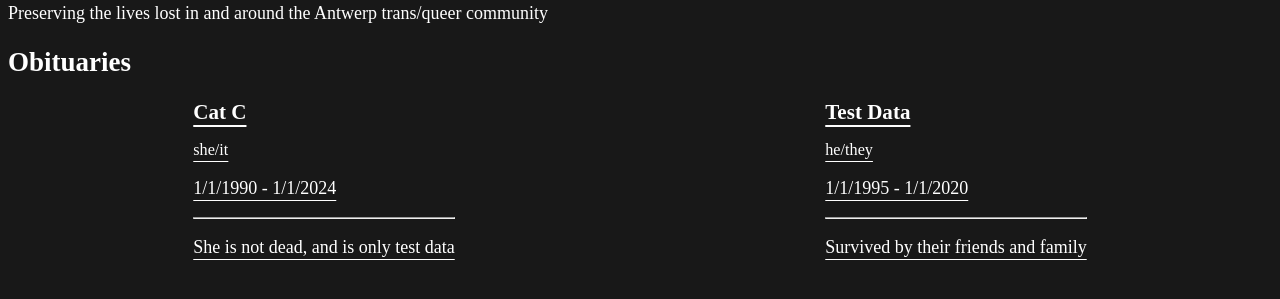
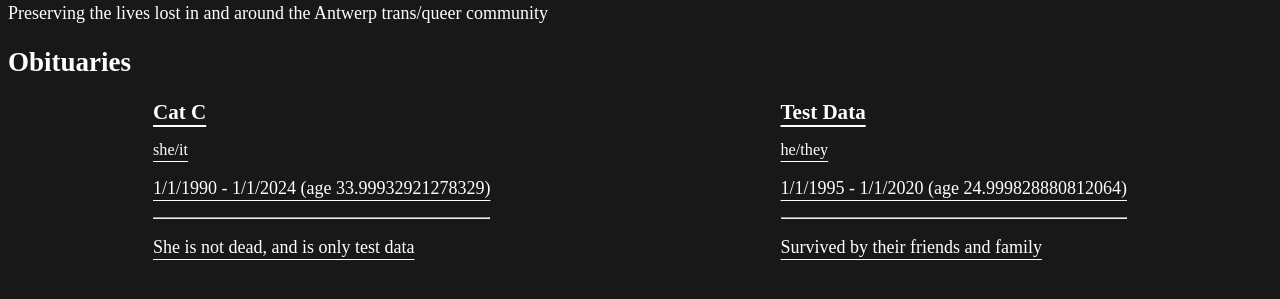
Before and after one commit to Denperidge/community-obituaries, an Eleventy site: page src/index.html in a window 1280 px wide. Shown: the part 87-386 px from the top of the page. Built offline with nearby package versions, Linux system fonts and the light colour scheme; Eleventy itself is replaced by a stand-in of ours; files that its build step writes are made by us from their sources.

Commit message:
First draft of age calculation

```diff
--- a/src/index.html
+++ b/src/index.html
@@ -8,7 +8,7 @@ layout: base.html
         <a class="obituary-link" href="/{{person.id}}">
             <h3 class="name">{{person.first_name}} {{person.last_name}}</h3>
             <p class="pronouns">{{person.pronouns}}</p>
-            <p class="dates">{{person.birthdate}} - {{person.deathdate}}</p>
+            <p class="dates">{{person.birthdate}} - {{person.deathdate}} (age {{person.birthdate | calculateAge: person.deathdate }})</p>
             <hr>
             <p class="intro">{{person.intro}}</p>
         </a>
```
Also changed, not shown: .eleventy.js.
